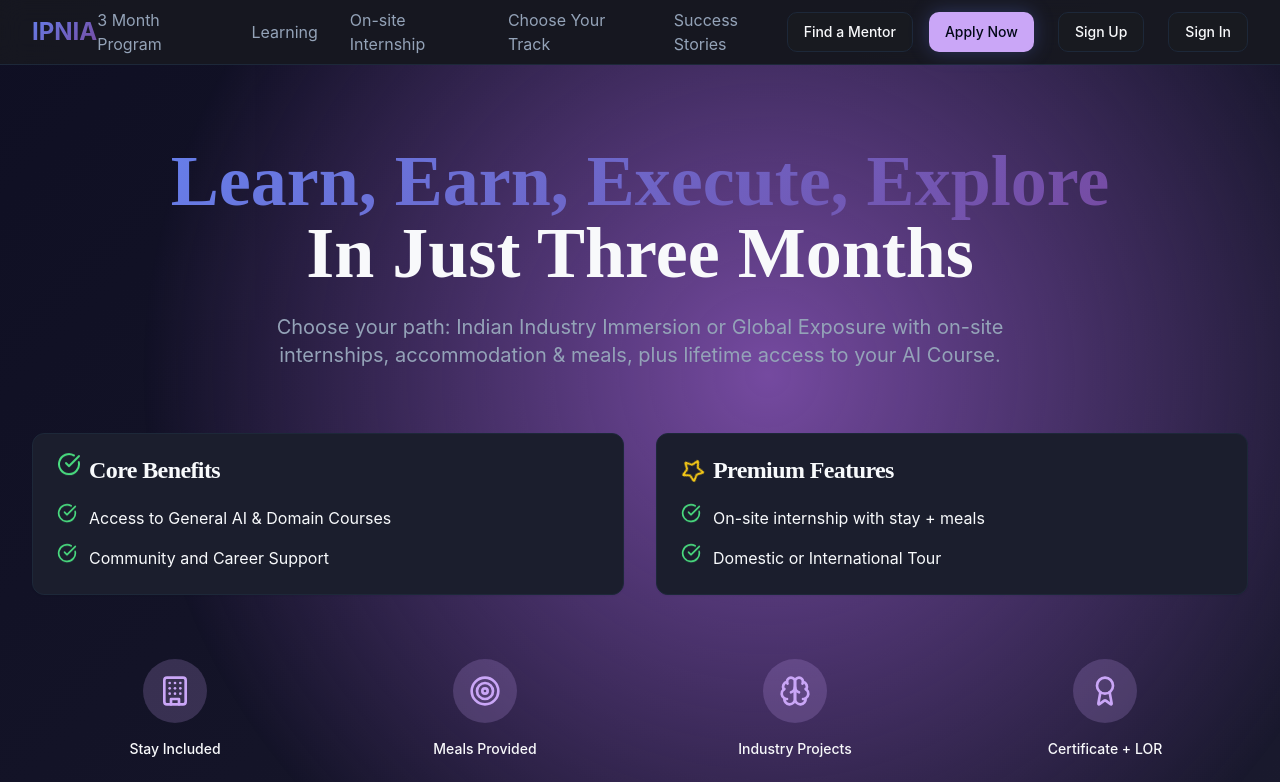
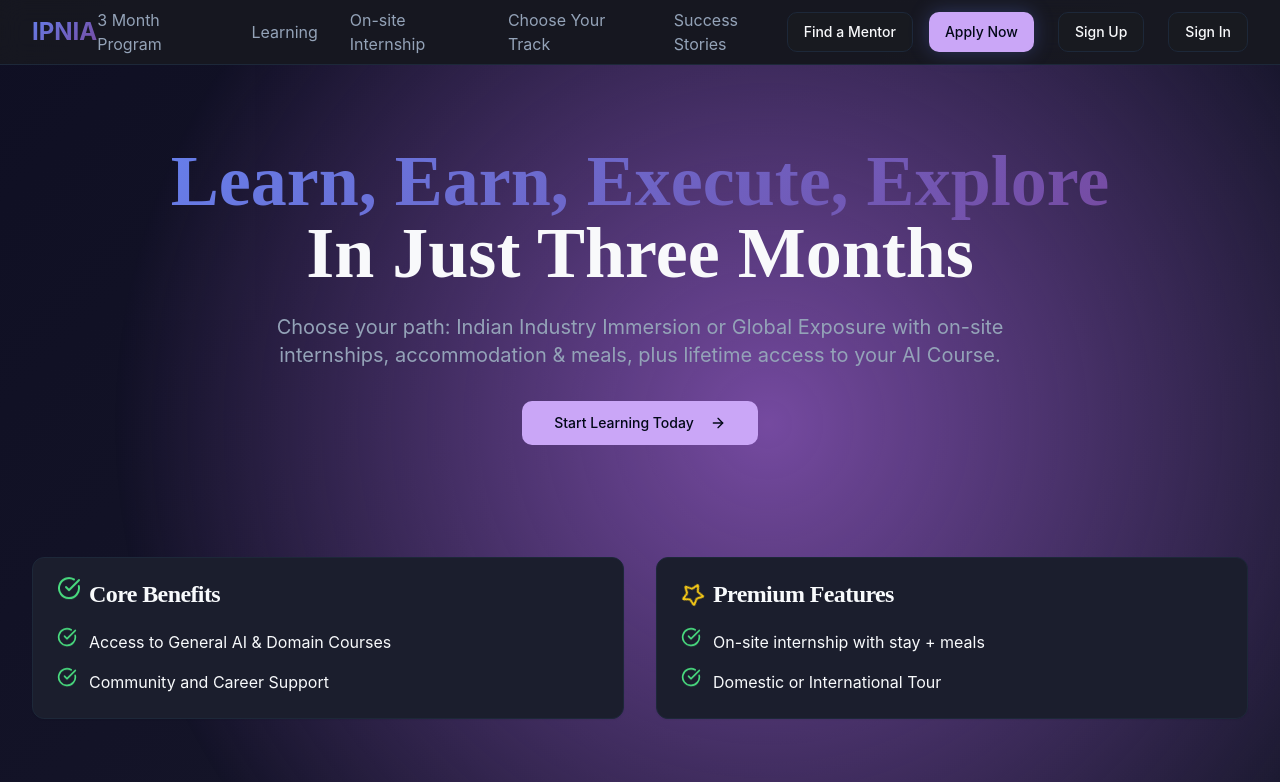
Before and after one commit to Harinee2501/ai-course-students-hub, a React (Vite) app: page / in a window 1280 px wide. Shown: the top 782 px of the page. Built offline with nearby package versions, Linux system fonts and the light colour scheme.

Commit message:
Restore 'Start Learning Today' button and update both it and nav 'Apply Now' to scroll to course cards section

```diff
--- a/src/pages/Index.tsx
+++ b/src/pages/Index.tsx
@@ -37,6 +37,17 @@ const Index = () => {
     const signupSection = document.getElementById('signup');
     if (signupSection) {
       signupSection.scrollIntoView({
+        behavior: 'smooth',
+        block: 'start'
+      });
+    }
+  };
+
+  // Function to scroll to course cards section
+  const scrollToCourses = () => {
+    const courseSection = document.getElementById('courses');
+    if (courseSection) {
+      courseSection.scrollIntoView({
         behavior: 'smooth',
         block: 'start'
       });
@@ -152,7 +163,7 @@ const Index = () => {
               >
                 Find a Mentor
               </Button>
-              <Button className="glow-effect" onClick={scrollToSignup}>Apply Now</Button>
+              <Button className="glow-effect" onClick={scrollToCourses}>Apply Now</Button>
               {/* Auth Buttons/Profile */}
               {!loading && !user && (
                 <>
@@ -193,6 +204,9 @@ const Index = () => {
               Choose your path: Indian Industry Immersion or Global Exposure with on-site internships,
               accommodation & meals, plus lifetime access to your AI Course.
             </p>
+            <Button size="lg" className="mb-12 pulse-glow fade-in-up stagger-3" onClick={scrollToCourses}>
+              Start Learning Today <ArrowRight className="ml-2 h-5 w-5" />
+            </Button>
           </div>
           <div className="grid md:grid-cols-2 gap-8 mb-16">
             <Card className="card-hover fade-in-up stagger-4">
@@ -334,7 +348,7 @@ const Index = () => {
       </section>
 
       {/* Pricing Section */}
-      <section id="tracks" className="py-20 px-4 sm:px-6 lg:px-8 bg-card/50">
+      <section id="courses" className="py-20 px-4 sm:px-6 lg:px-8 bg-card/50">
         <div className="max-w-7xl mx-auto">
           <div className="text-center mb-16">
             <h2 className="text-4xl md:text-5xl font-bold mb-6 fade-in-up">
```
